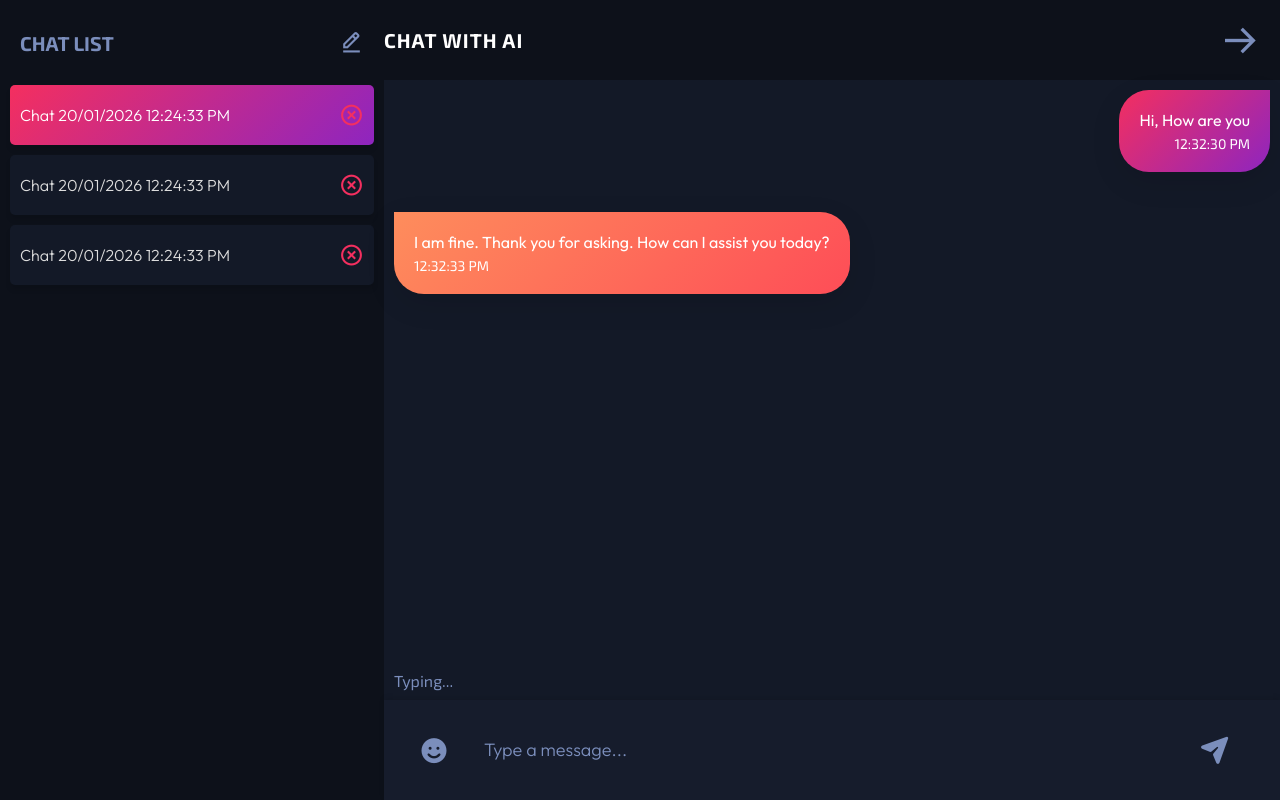
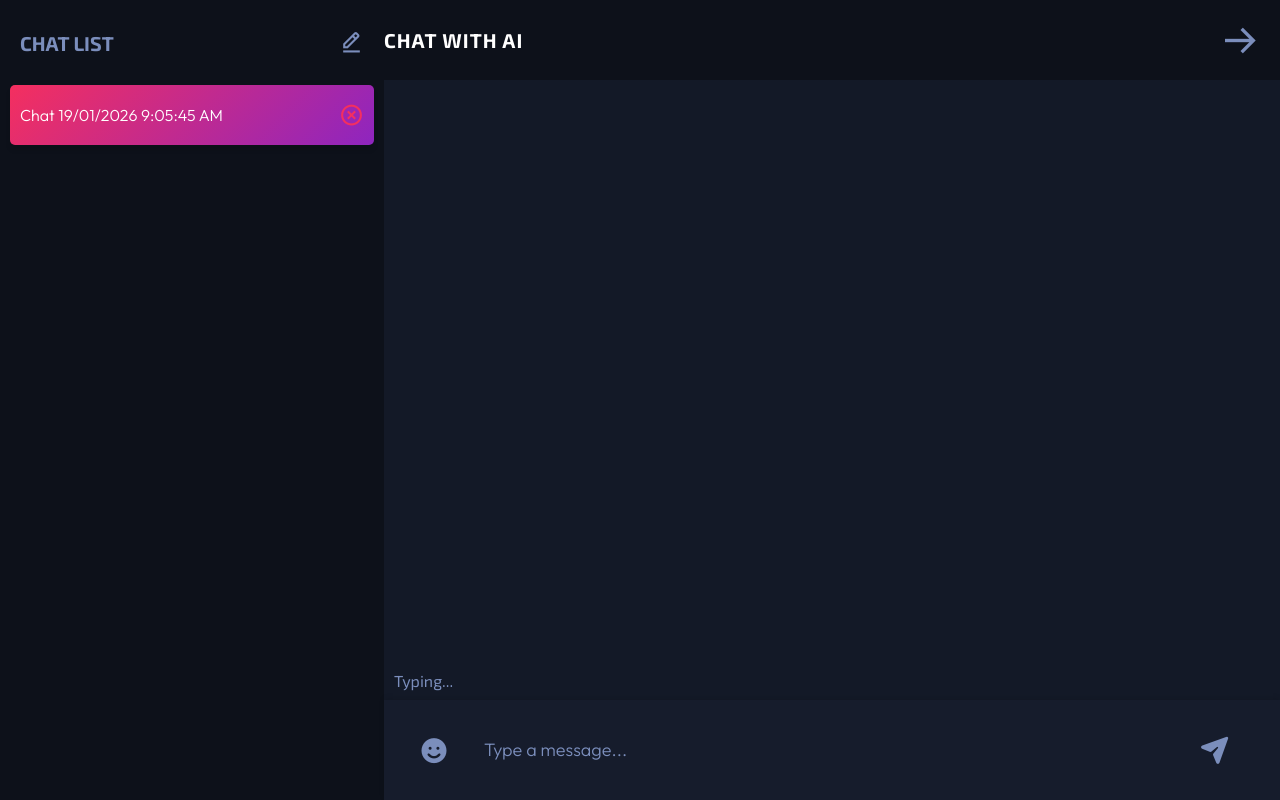
Before and after one commit to AtramAniket/ai_chatbot, a React (Vite) app: page / in a window 1280 px wide. Both pictures are taken after a click on the button "CHAT AI". Built offline with nearby package versions, Linux system fonts and the light colour scheme.

Commit message:
added user chat functionality

```diff
--- a/index.html
+++ b/index.html
@@ -6,7 +6,7 @@
     <meta name="viewport" content="width=device-width, initial-scale=1.0" />
     <link href='https://unpkg.com/boxicons@2.1.4/css/boxicons.min.css' rel='stylesheet'>
     <link rel="stylesheet" href="https://cdnjs.cloudflare.com/ajax/libs/font-awesome/7.0.1/css/all.min.css" integrity="sha512-2SwdPD6INVrV/lHTZbO2nodKhrnDdJK9/kg2XD1r9uGqPo1cUbujc+IYdlYdEErWNu69gVcYgdxlmVmzTWnetw==" crossorigin="anonymous" referrerpolicy="no-referrer" />
-    <title>ai_chatbot</title>
+    <title>AI Chatbot</title>
   </head>
   <body>
     <div id="root"></div>
--- a/src/components/ChatBotApp.jsx
+++ b/src/components/ChatBotApp.jsx
@@ -1,25 +1,62 @@
-import './ChatBotApp.css'
+import { useState } from "react";
+import "./ChatBotApp.css";
 
-const ChatBotApp = ({onGoBack}) => {
+const ChatBotApp = ({ onGoBack, chats, setChats }) => {
+  const [inputValue, setInputValue] = useState("");
+  const [messages, setMessages] = useState(chats[0]?.messages || []);
+
+  const handleInputChange = (e) => {
+    setInputValue(e.target.value);
+  };
+
+  const sendMessage = () => {
+    // create a new chat message object
+    const newMessage = {
+      type: "prompt",
+      text: inputValue,
+      timestamp: new Date().toLocaleTimeString(),
+    };
+
+    // update the message state with this new message
+    const updatedMessages = [...messages, newMessage];
+    setMessages(updatedMessages);
+    setInputValue("");
+
+    // the current message should be updated accordingly
+    const updateChats = chats.map((chat, index) => {
+      if (index === 0) {
+        return { ...chats, messages: updatedMessages };
+      }
+      return chat;
+    });
+
+    // update the chat state
+    setChats(updateChats);
+  };
+
+	const handleKeyDown = (e) => {
+		if (e.key === "Enter") {
+			e.preventDefault()
+			sendMessage()
+		}
+	}
+
   return (
-    <div className='chat-app'>
+    <div className="chat-app">
       <div className="chat-list">
         <div className="chat-list-header">
           <h2>Chat List</h2>
           <i className="bx bx-edit-alt new-chat"></i>
         </div>
-            <div className="chat-list-item active">
-                <h4>Chat 20/01/2026 12:24:33 PM</h4>
+        {chats?.map((chat, index) => (
+          <div
+            key={index}
+            className={`chat-list-item ${index === 0 ? "active" : ""}`}
+          >
+            <h4>{chat?.id}</h4>
             <i className="bx bx-x-circle"></i>
           </div>
-            <div className="chat-list-item">
-                <h4>Chat 20/01/2026 12:24:33 PM</h4>
-                <i className="bx bx-x-circle"></i>
-            </div>
-            <div className="chat-list-item">
-                <h4>Chat 20/01/2026 12:24:33 PM</h4>
-                <i className="bx bx-x-circle"></i>
-            </div>
+        ))}
       </div>
       <div className="chat-window">
         <div className="chat-title">
@@ -27,22 +64,31 @@
           <i className="bx bx-arrow-back arrow" onClick={onGoBack}></i>
         </div>
         <div className="chat">
-                <div className="prompt">
-                    Hi, How are you <span>12:32:30 PM</span>
+          {messages?.map((msg, index) => (
+            <div
+              key={index}
+              className={`${msg?.type === "prompt" ? "prompt" : "response"}`}
+            >
+              {msg?.text} <span>{msg?.timestamp}</span>
             </div>
-                <div className="response">
-                    I am fine. Thank you for asking. How can I assist you today? <span>12:32:33 PM</span>
-                </div>
+          ))}
           <div className="typing">Typing...</div>
         </div>
-            <form className="msg-form">
+        <form className="msg-form" onSubmit={(e) => e.preventDefault()}>
           <i className="fa-solid fa-face-smile emoji"></i>
-                <input type="text" className="msg-input" placeholder='Type a message...' />
-                <i className="fa-solid fa-paper-plane"></i>
+          <input
+            type="text"
+            className="msg-input"
+            placeholder="Type a message..."
+            value={inputValue}
+            onChange={handleInputChange}
+						onKeyDown={handleKeyDown}
+          />
+          <i className="fa-solid fa-paper-plane" onClick={sendMessage}></i>
         </form>
       </div>
     </div>
-  )
-}
+  );
+};
 
-export default ChatBotApp
+export default ChatBotApp;
```
Lines whose indentation alone changed are shown as unchanged.
